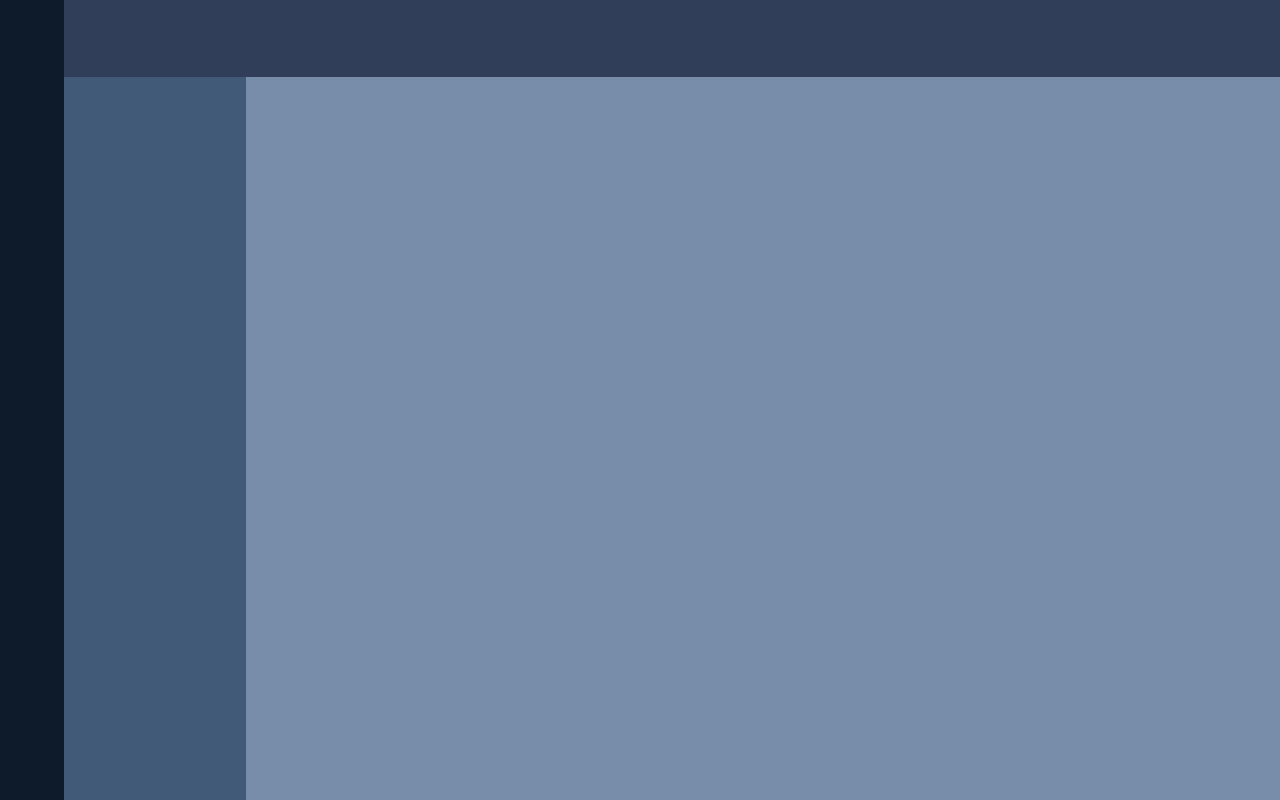
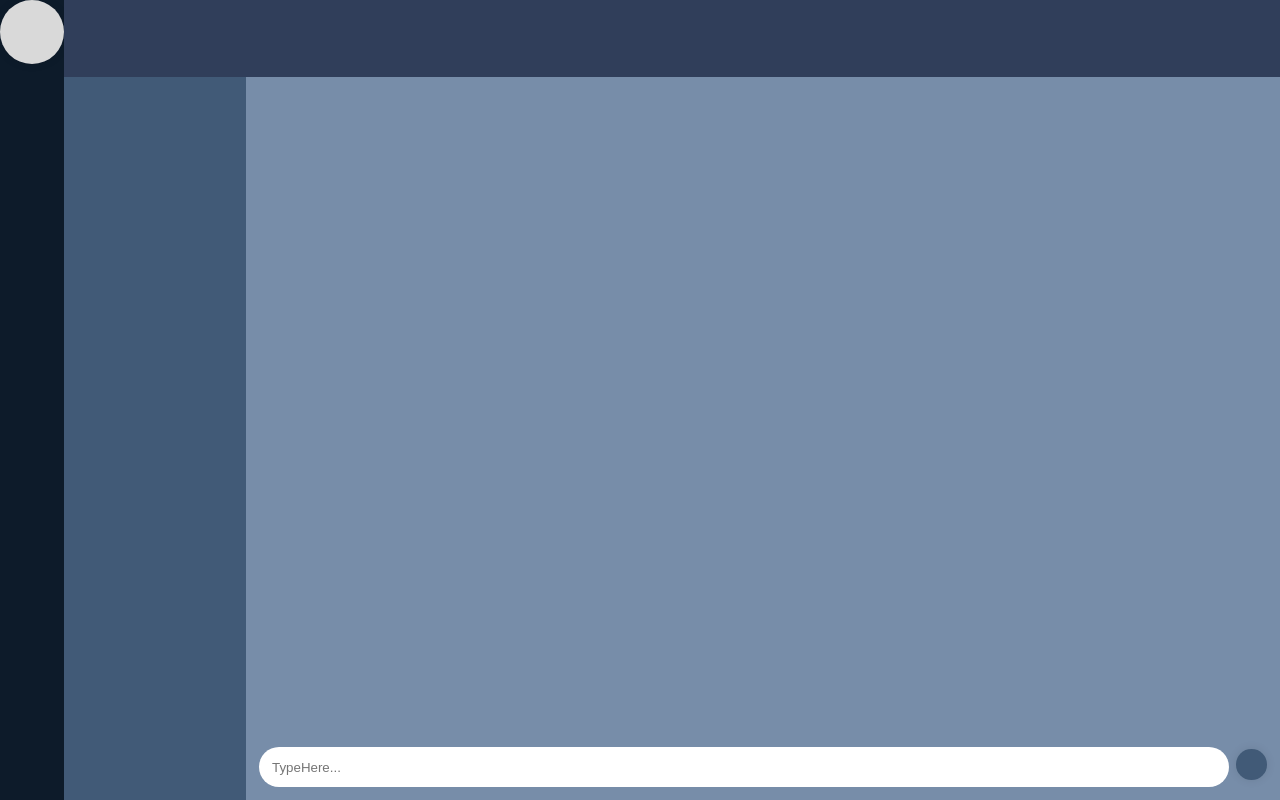
Before and after one commit to peacezaza/ChatRoom, a React (Create React App) app in the folder client/: page /message in a window 1280 px wide. Built offline with nearby package versions, Linux system fonts and the light colour scheme; sample sign-in values are in the browser's storage.

Commit message:
chat page

```diff
--- a/client/src/pages/private/ServerPage.css
+++ b/client/src/pages/private/ServerPage.css
@@ -45,3 +45,42 @@
     background: #778DA9;
 }
 /* 303E5A */
+
+
+.ChatInput
+{
+    height: 5%;
+    width: 75.8%;
+    bottom: 0;
+    margin-bottom: 1%;
+    margin-left: 1%;
+    position: fixed;
+    border: 50px;
+    box-sizing: border-box;
+    border-radius: 20px;
+    padding-left: 1%;
+}
+
+.SubmitChat
+{
+    padding: 1.2%;
+    bottom: 0;
+    right: 0;
+    position: fixed;
+    margin-right: 1%;
+    margin-top: 2%;
+    background-color: #415A77;
+    border-radius: 50%;
+}
+
+.addServer
+{
+    background-color: #D9D9D9;
+    padding: 50%;
+    /*border-radius: 50%;*/
+}
+
+.addServer:hover
+{
+    background-color: #778DA9;
+}
--- a/client/src/pages/private/ServerPage.js
+++ b/client/src/pages/private/ServerPage.js
@@ -7,12 +7,23 @@ const get_server = ()=>{
 function ServerPage(){
     return(
         <div className='con'>
-            <div className="side-bar"></div>
+            <div className="side-bar">
+                <div>
+                    <button className='addServer'></button>
+                </div>
+            </div>
             <div className="content">
                 <div className='nav-bar'></div>
                 <div className='channel'>
                     <div className='side-bar-channel'></div>
-                    <div className='chat'></div>
+                    <div className='chat'>
+                        <div>
+                            <input type='text' className='ChatInput' placeholder='TypeHere...'/>
+                        </div>
+                        <div>
+                            <button className='SubmitChat'></button>
+                        </div>
+                    </div>
                 </div>
             </div>
         </div>
```
